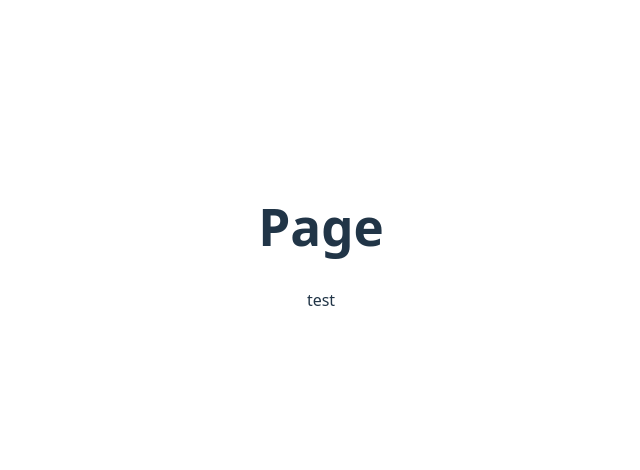
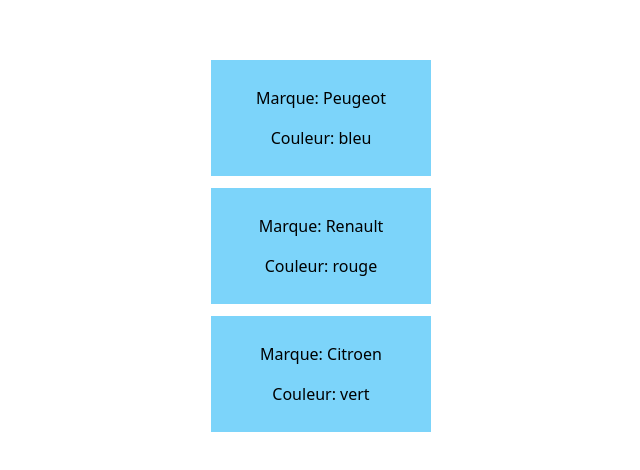
Before and after one commit to M-BEDH/appvoiture, a React (Vite) app: page / in a window 1280 px wide. Shown: the part 154-624 px from the top of the page, without its empty margins (319-959 px from the left). Built offline with nearby package versions, Linux system fonts and the light colour scheme.

Commit message:
suite exo

```diff
--- a/src/components/Cars.jsx
+++ b/src/components/Cars.jsx
@@ -1,11 +1,22 @@
 import React from 'react'
 
-function Cars() {
-  return (
-    <div>
+function Cars({children, color}) {
 
+  return children ? (
+    <div style={{
+      border: '1px solid white',
+      padding: '10px', margin: '10px',
+      width: '200px',
+      backgroundColor: '#7cd4faff',
+      color: 'black',
+      }}>
+
+      <p>Marque: {children}</p>
+
+      {color ? <p>Couleur: {color}</p> : <p>Couleur inconnue</p>}
     </div>
-  )
-}
 
-export default Cars
+  ) : <p>Aucune voiture disponible</p>;
+};
+
+export default Cars;
--- a/src/components/MyCars.jsx
+++ b/src/components/MyCars.jsx
@@ -1,14 +1,22 @@
 import { Component } from 'react';
+import Cars from './Cars';
 
 class Mycars extends Component {
-  state = {}
+  state = {
+    // voitures: [
+    //   {marques: 'Peugeot', color: 'Bleu'},
+    //   {marques: 'Renault', color: 'Rouge'},
+    //   {marques: 'Citroen', color: 'Vert'}
+    // ]
+  }
 
   render() {
     return (
       <div>
 
-      <h1>Page</h1>
-      <p>test</p>
+        <Cars color="bleu">Peugeot</Cars>
+        <Cars color="rouge">Renault</Cars>
+        <Cars color="vert">Citroen</Cars>
 
       </div>
     )
```
